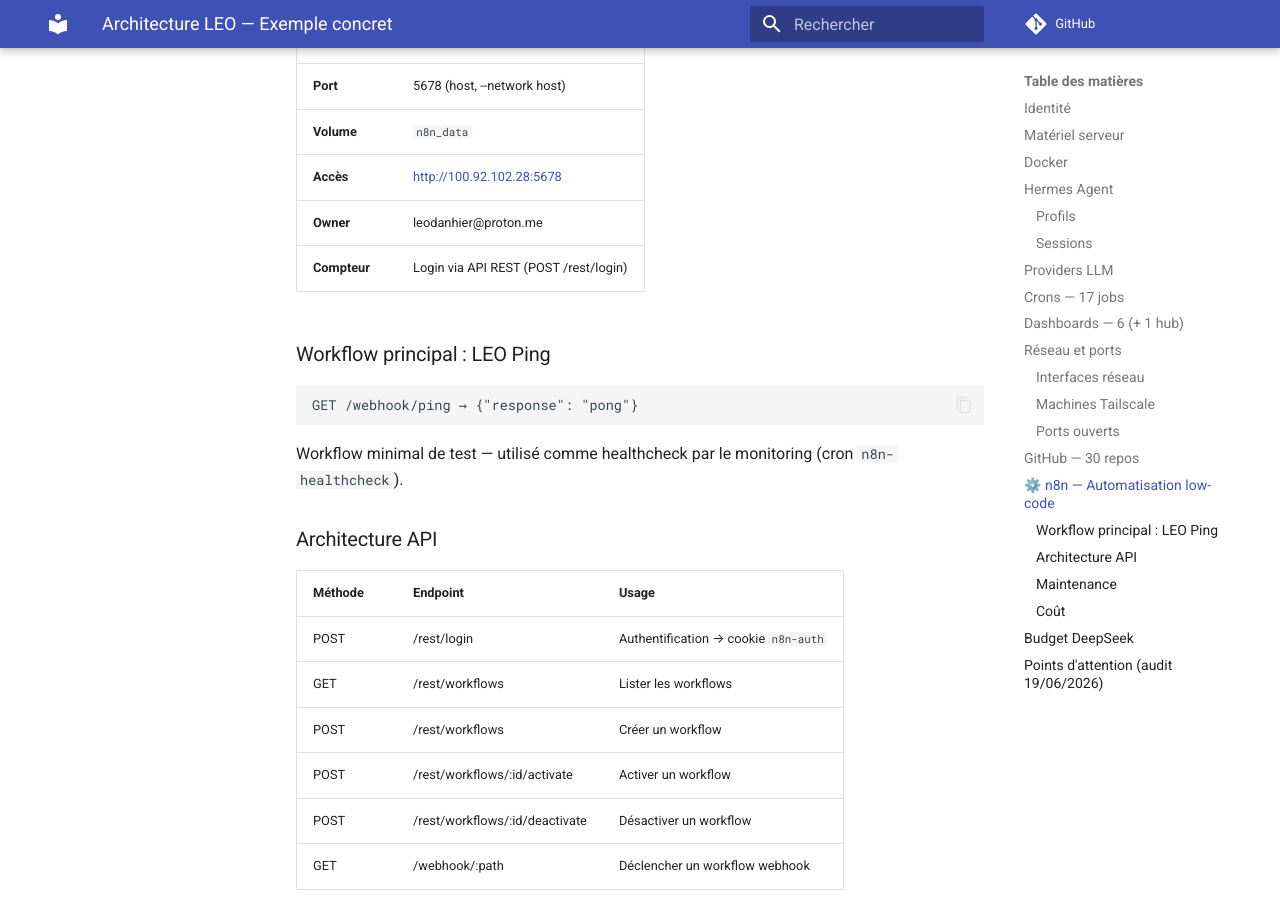
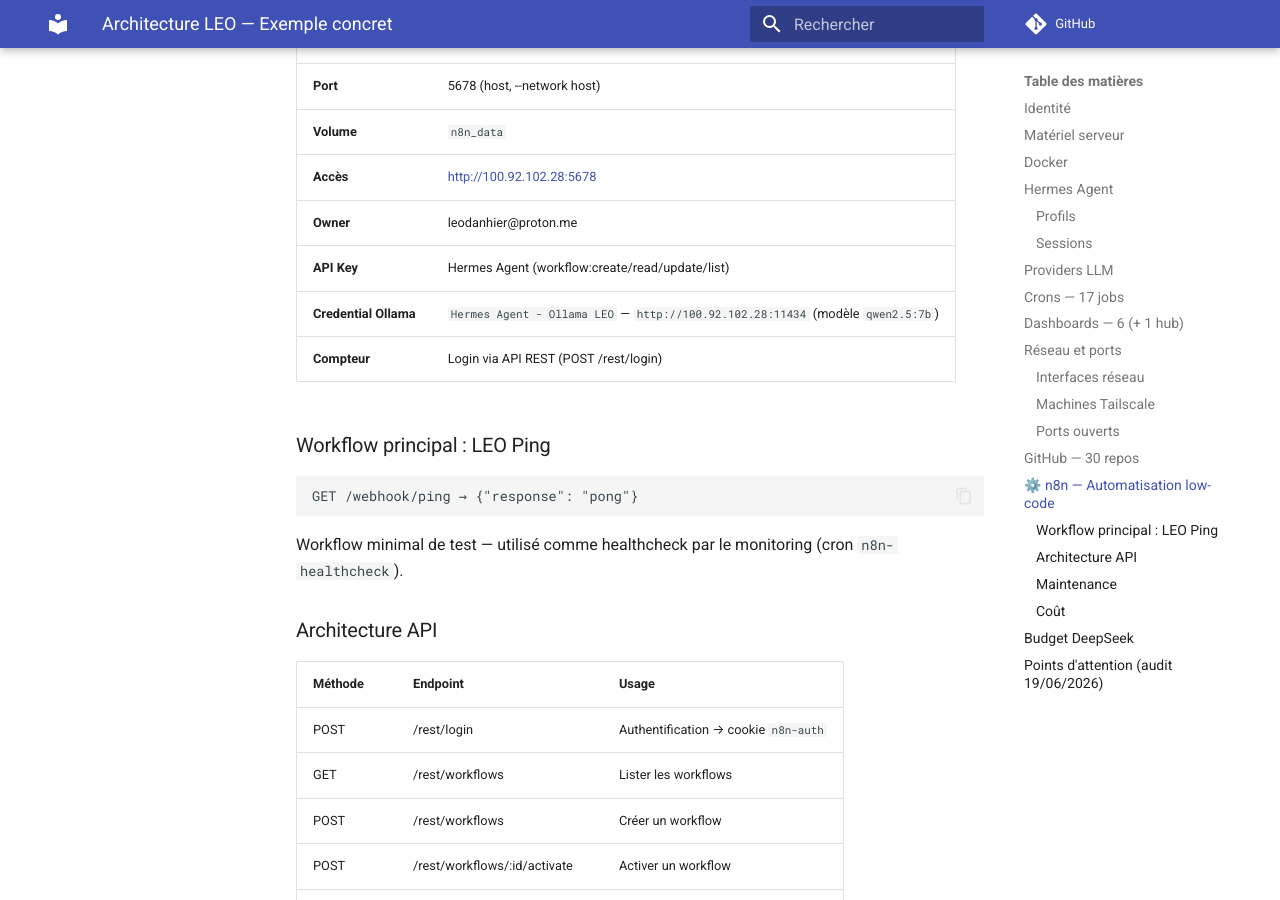
Before and after one commit to christophedanhier-hash/hermes-wiki, an MkDocs documentation site: the page built from docs/hermes/exemples/LEO.md, in a window 1280 px wide and 900 px high, scrolled down 6665 px. Built offline with MkDocs 1.6.1 and Material for MkDocs 9.7.7, drawn with Linux system fonts in a browser that asks for light colours; comment, search, counter and statistics services are not loaded.

Commit message:
doc: credential Ollama dans n8n (LEO.md)
Suite config Ollama dans n8n — ajout API Key + credential Ollama
dans la section n8n

```diff
--- a/docs/hermes/exemples/LEO.md
+++ b/docs/hermes/exemples/LEO.md
@@ -192,6 +192,8 @@
 | **Volume** | `n8n_data` |
 | **Accès** | [http://100.92.102.28:5678](http://100.92.102.28:5678) |
 | **Owner** | leodanhier@proton.me |
+| **API Key** | Hermes Agent (workflow:create/read/update/list) |
+| **Credential Ollama** | `Hermes Agent - Ollama LEO` — `http://100.92.102.28:11434` (modèle `qwen2.5:7b`) |
 | **Compteur** | Login via API REST (POST /rest/login) |
 
 ### Workflow principal : LEO Ping
```
